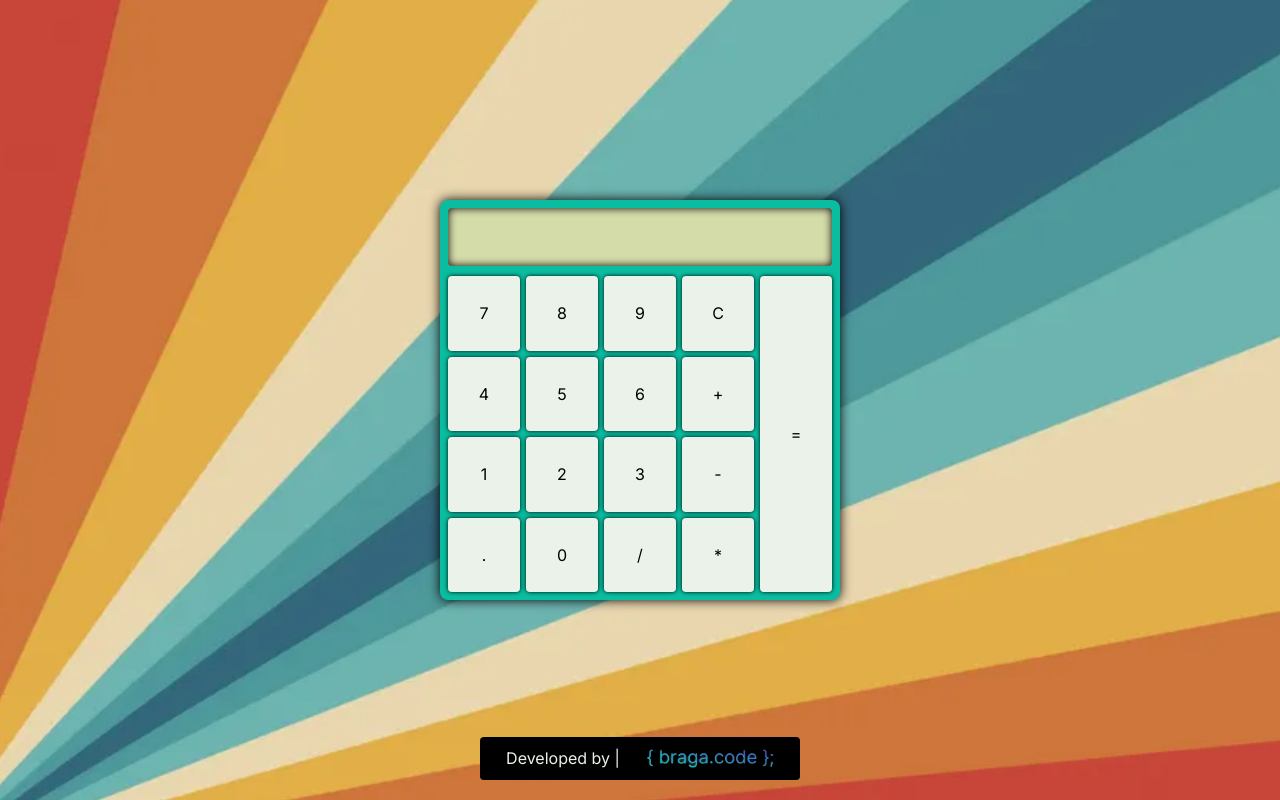
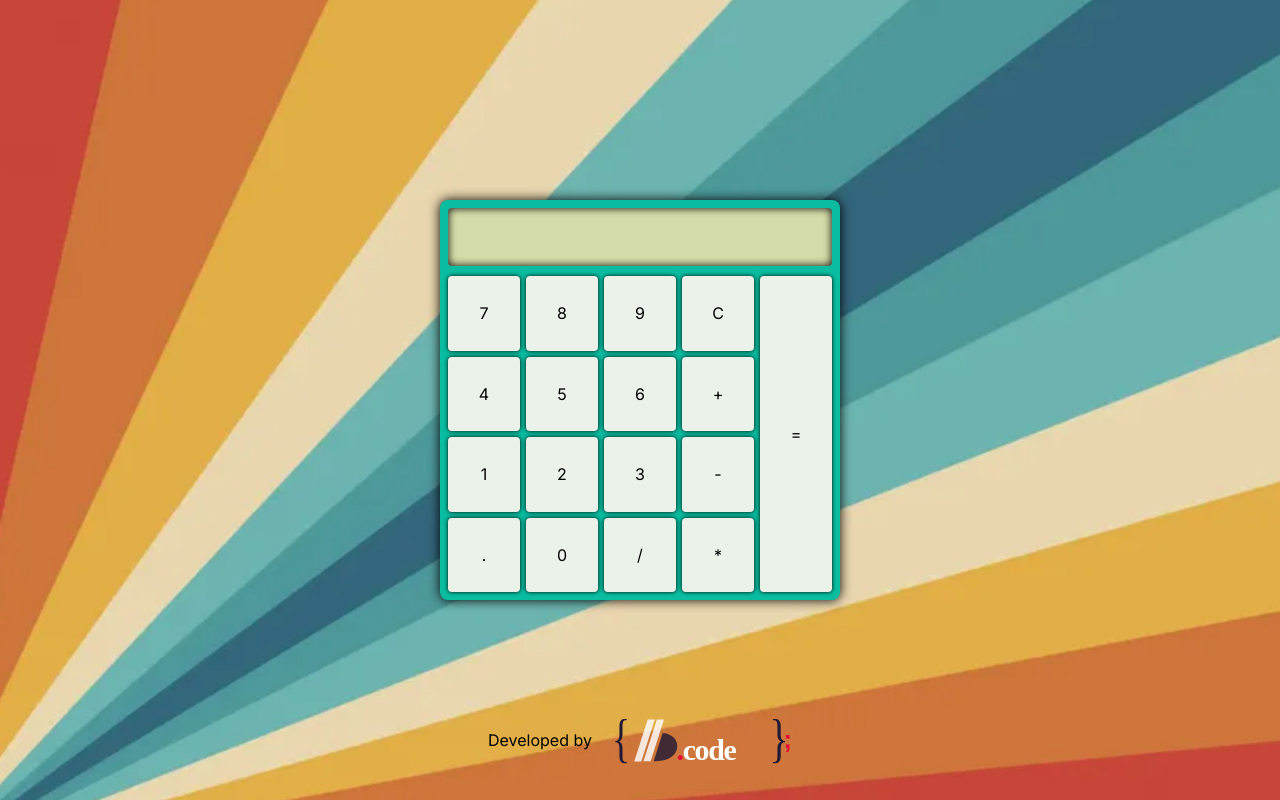
Before and after one commit to code-front-braga/PR-Basic_Calculator, a website: page index.html in a window 1280 px wide. Drawn offline with Linux system fonts and the light colour scheme; some icons are missing.

Commit message:
style: Icone da barra de navegação alterado

```diff
--- a/index.html
+++ b/index.html
@@ -11,6 +11,8 @@
     />
 
     <meta name="viewport" content="width=device-width, initial-scale=1.0" />
+    <link rel="icon" href="./src/assets/images/Ab_2.svg" />
+
     <title>Basic Calculator</title>
 
     <link rel="stylesheet" href="./src/assets/css/styles.css" />
@@ -46,10 +48,10 @@
 
       <footer class="footer">
         <div class="footer-content">
-          Developed by |
-          <a href="https://github.com/code-front-braga" target="_blank"
-            ><img src="./src/assets/images/logo.png" alt="Logo"
-          /></a>
+          Developed by
+          <a href="https://github.com/code-front-braga" target="_blank">
+            <img class="svg" src="/src/assets/images/F_L_3.svg" alt="" />
+          </a>
         </div>
       </footer>
     </section>
--- a/src/assets/css/styles.css
+++ b/src/assets/css/styles.css
@@ -118,24 +118,32 @@ button:active {
 }
 
 .footer-content {
-  background: #000;
-  color: var(--aqua-spring);
+  /* background: #bf9d7a; */
+  color: #000;
   border-radius: 4px;
 
   margin: auto;
 
   display: flex;
   align-items: center;
+  justify-content: center;
   font-size: 1.6rem;
-  padding-left: 2.6rem;
+  gap: 2rem;
+  padding: .6rem 2rem;
 }
 
-.footer-content img {
+/* .footer-content img {
   width: 18rem;
-}
+} */
 
 .ph-math-operations {
   color: var(--caribbean-green);
+}
+
+.svg {
+  width: 18rem;
+
+  filter: contrast(260%);
 }
 
 @media only screen and (max-width: 460px) {
```
Also changed, not shown: src/assets/images/Ab_2.svg (added), src/assets/images/F_L_3.svg (added).
